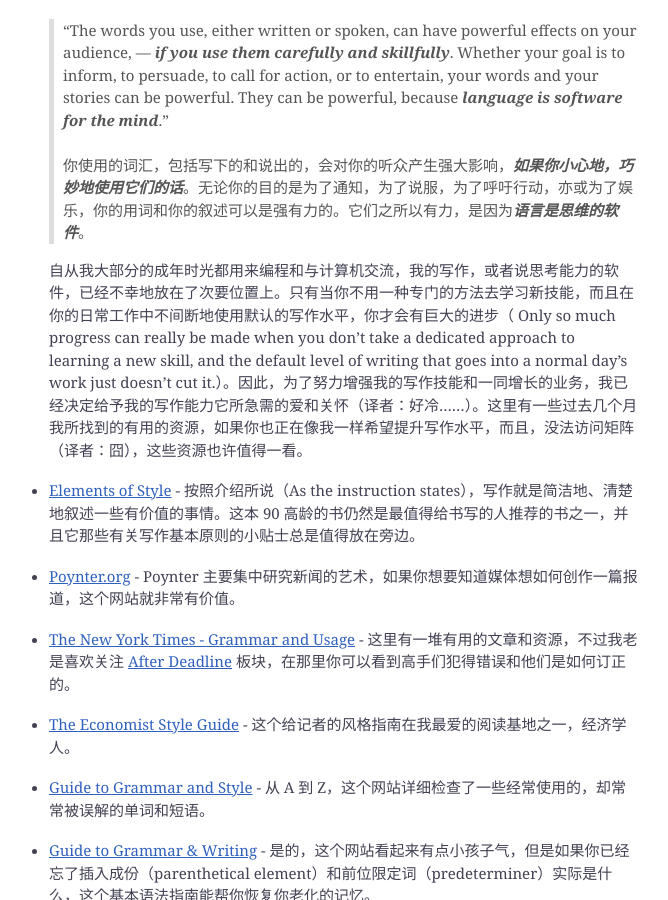
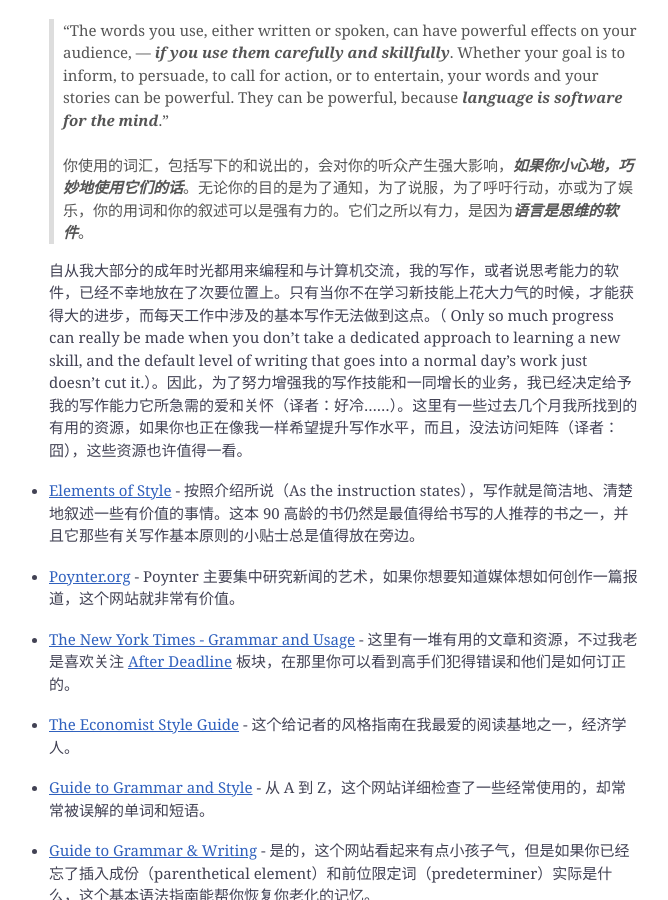
Before and after one commit to Vayn/vayn.github.io, a Jekyll site: the page built from _posts/2010-09-25-jxlab-the-importance-of-writing-well.markdown, in a window 1280 px wide and 900 px high, scrolled down 982 px. Shown: the whole window, without its empty margins (356-1024 px from the left). Built offline with Jekyll 4.4.1, drawn with Linux system fonts in a browser that asks for light colours; comment, search, counter and statistics services are not loaded.

Commit message:
new post

```diff
--- a/_posts/2010-09-25-jxlab-the-importance-of-writing-well.markdown
+++ b/_posts/2010-09-25-jxlab-the-importance-of-writing-well.markdown
@@ -27,7 +27,7 @@ categories:
 你使用的词汇，包括写下的和说出的，会对你的听众产生强大影响，<strong><em>如果你小心地，巧妙地使用它们的话</em></strong>。无论你的目的是为了通知，为了说服，为了呼吁行动，亦或为了娱乐，你的用词和你的叙述可以是强有力的。它们之所以有力，是因为<strong><em>语言是思维的软件</em></strong>。
 </blockquote>
 
-自从我大部分的成年时光都用来编程和与计算机交流，我的写作，或者说思考能力的软件，已经不幸地放在了次要位置上。只有当你不用一种专门的方法去学习新技能，而且在你的日常工作中不间断地使用默认的写作水平，你才会有巨大的进步（ Only so much progress can really be made when you don’t take a dedicated approach to learning a new skill, and the default level of writing that goes into a normal day’s work just doesn’t cut it.）。因此，为了努力增强我的写作技能和一同增长的业务，我已经决定给予我的写作能力它所急需的爱和关怀（译者：好冷……）。这里有一些过去几个月我所找到的有用的资源，如果你也正在像我一样希望提升写作水平，而且，没法访问矩阵（译者：囧），这些资源也许值得一看。
+自从我大部分的成年时光都用来编程和与计算机交流，我的写作，或者说思考能力的软件，已经不幸地放在了次要位置上。只有当你不在学习新技能上花大力气的时候，才能获得大的进步，而每天工作中涉及的基本写作无法做到这点。（ Only so much progress can really be made when you don’t take a dedicated approach to learning a new skill, and the default level of writing that goes into a normal day’s work just doesn’t cut it.）。因此，为了努力增强我的写作技能和一同增长的业务，我已经决定给予我的写作能力它所急需的爱和关怀（译者：好冷……）。这里有一些过去几个月我所找到的有用的资源，如果你也正在像我一样希望提升写作水平，而且，没法访问矩阵（译者：囧），这些资源也许值得一看。
 
 1. [Elements of Style](http://www.amazon.com/Elements-Style-Fourth-William-Strunk/dp/020530902X) - 按照介绍所说（As the instruction states），写作就是简洁地、清楚地叙述一些有价值的事情。这本 90 高龄的书仍然是最值得给书写的人推荐的书之一，并且它那些有关写作基本原则的小贴士总是值得放在旁边。
 
```
Also changed, not shown: _posts/2010-09-28-jxlab-chinas-great-firewall-productivity.markdown (added, +28 -0 lines).
